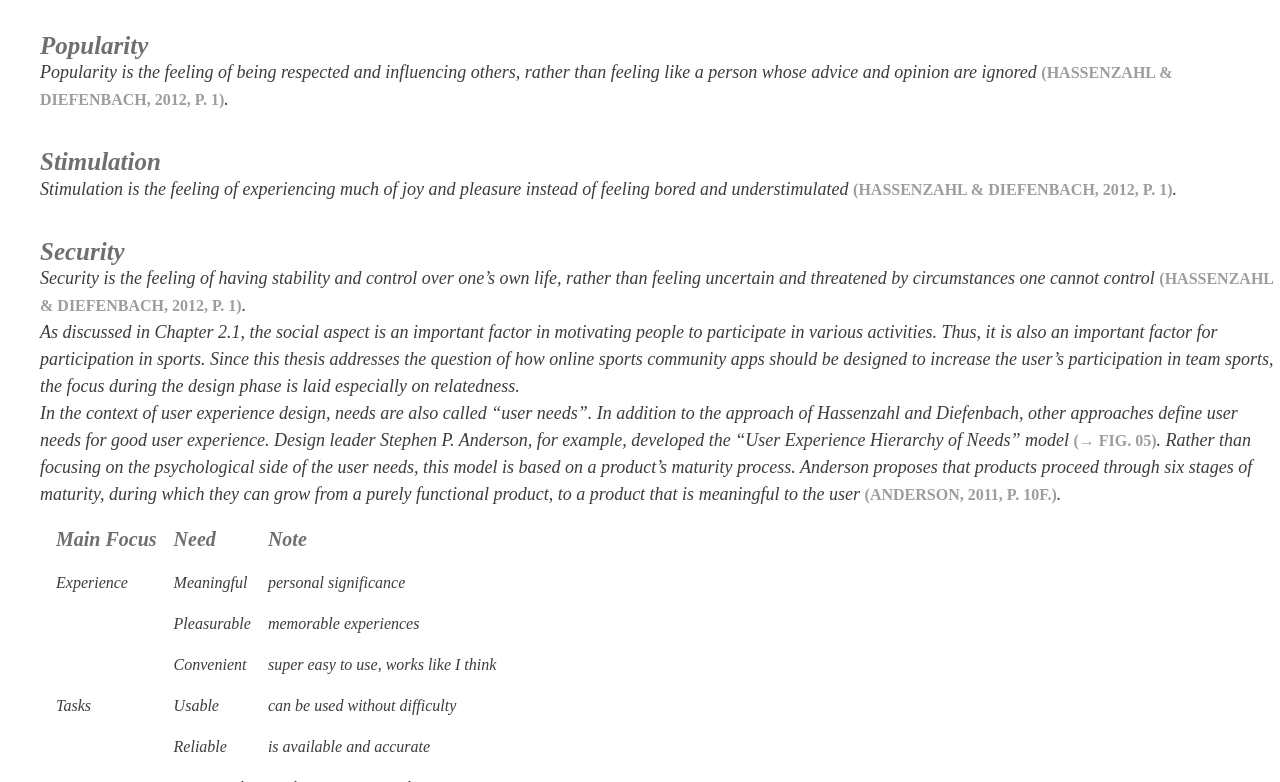
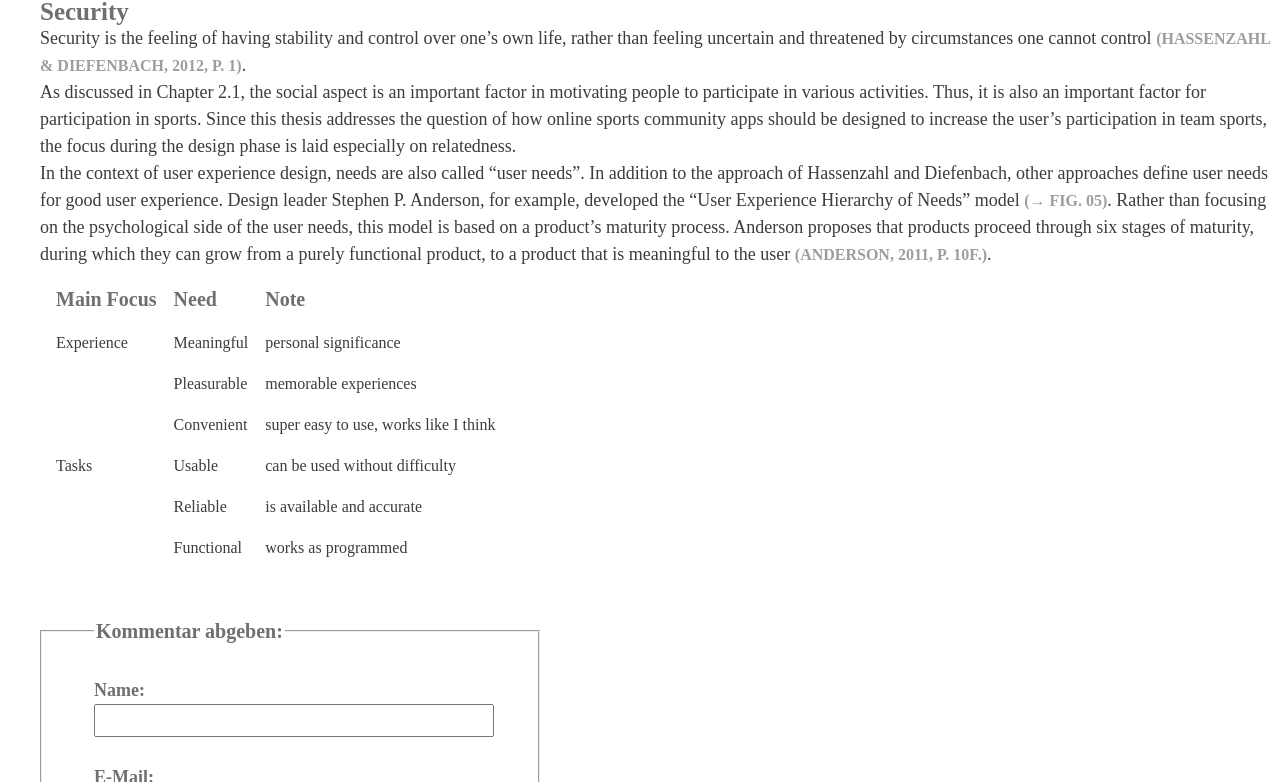
Before and after one commit to mi-classroom/startercode-fur-die-frontend-basics-nickklssn, a plain HTML site: page chapter/design-principles.html in a window 1280 px wide. Shown: the part 2018-2800 px from the top of the page. Drawn offline with Linux system fonts and the light colour scheme.

Commit message:
created custom properties

```diff
--- a/chapter/styles/base.css
+++ b/chapter/styles/base.css
@@ -1,128 +1,126 @@
 body {
     font-family: 'Times New Roman', Times, serif;
-    font-style: italic;
+    font-style: normal;
     font-weight: normal;
 }
 
 h1,
 h2,
 h3 {
-    color: #706F6F;
+    color: var(--text-color-darker);
     font-weight: bold;
-    margin-left: 40px;
+    margin-left: var(--left-text-margin-xl);
 }
 
 h1 {
-    font-size: 50px;
+    font-size: var(--primary-font-regular-xxl);
 }
 
 h2 {
-    color: black;
-    font-size: 35px;
+    color: var(--text-color-darkest);
+    font-size: var(--primary-font-regular-xl);
 }
 
 h3 {
-    font-size: 25px;
-    margin-top: 30px;
-    margin-bottom: -5px;
+    font-size: var(--primary-font-regular-l);
+    margin-top: var(--left-text-margin-l);
+    margin-bottom: var(--margin-bottom-spacing-m);
 }
 
 .chapter-number {
-    color: #706F6F;
-    margin-bottom: -20px;
+    color: var(--text-color-darker);
+    margin-bottom: var(--margin-bottom-spacing-s);
 }
 
 blockquote {
-    color: #DFAC4A;
+    color: var(--quote-color);
     font-weight: bold;
     font-style: italic;
-    font-size: 18px;
-    margin-left: 20px;
+    font-size: var(--primary-font-regular-s);
+    margin-left: var(--left-text-margin-xl);
 }
 
 p {
-    color: #3C3C3B;
-    font-size: 18px;
-    margin-left: 40px;
+    color: var(--text-color);
+    font-size: var(--primary-font-regular-s);
+    margin-left: var(--left-text-margin-xl);
 }
 
 .chapter-intro {
-    color: #706F6F;
+    color: var(--text-color-darker);
 
 }
 
 figcaption {
-    color: #9D9D9C;
-    font-size: 16px;
-    margin-left: 40px;
+    color: var(--text-color-neutral);
+    font-size: var(--primary-font-regular-xs);
+    margin-left: var(--left-text-margin-xl);
     font-weight: bold;
 }
 
 cite {
-    color: #9D9D9C;
-    font-size: 16px;
+    color: var(--text-color-neutral);
+    font-size: var(--primary-font-regular-xs);
     font-style: normal;
     font-weight: bold;
 }
 
 hr {
-    background-color: #706F6F;
+    background-color: var(--text-color-darker);
     height: 4px;
     width: 300px;
-    margin-left: 40px;
-    margin-top: -20px;
-    margin-bottom: 40px;
+    margin-left: var(--left-text-margin-xl);
+    margin-top: var(--margin-top-spacing-m);
+    margin-bottom: var(--margin-bottom-spacing-xl);
 }
 
 #user-experience-block {
     text-align: center;
-    background-color: #F0EFEF;
+    background-color: var(--background-color-lightest);
 }
 
 table {
-    color: #3C3C3B;
-    font-size: 16px;
-    margin-left: 40px;
+    color: var(--text-color);
+    font-size: var(--primary-font-regular-xs);
+    margin-left: var(--left-text-margin-xl);
     text-align: left;
-    border-spacing: 15px;
+    border-spacing: var(--table-border-spacing);
 }
 
 th {
-    color: #706F6F;
-    font-size: 20px;
+    color: var(--text-color-darker);
+    font-size: var(--primary-font-regular-m);
     border-radius: 0.25em;
 }
 
 form,
 legend {
-    color: #706F6F;
-    margin-left: 40px;
-    margin-bottom: 40px;
-    font-size: 18px;
+    color: var(--text-color-darker);
+    margin-left: var(--left-text-margin-xl);
+    margin-bottom: var(--margin-bottom-spacing-xl);
+    font-size: var(--primary-font-regular-s);
     font-weight: bold;
 }
 
 fieldset {
-    margin-top: 40px;
-    margin-left: 40px;
-    margin-bottom: 40px;
+    margin-top: var(--margin-top-spacing-xl);
+    margin-left: var(--left-text-margin-xl);
+    margin-bottom: var(--margin-bottom-spacing-xl);
     height: 500px;
     width: 500px;
 }
 
 legend {
-    font-size: 20px;
-    margin-bottom: 25px;
+    font-size: var(--primary-font-regular-m);
+    margin-bottom: var(--margin-bottom-spacing-l);
 }
 
-a {
-    color: #3C3C3B;
-}
+
 
 #name,
 #email,
 #comment {
-    width: 400px;
+    width: var(--label-textfield-width);
 }
 
 #comment {
--- a/chapter/styles/variables.css
+++ b/chapter/styles/variables.css
@@ -0,0 +1,32 @@
+:root{
+
+    --text-color-darkest: black;
+    --text-color-darker: #706F6F;
+    --text-color-neutral: #9D9D9C;
+    --background-color-lightest: #F0EFEF;
+    --text-color: #3C3C3B;
+    --quote-color: #DFAC4A;
+
+
+    --label-textfield-width: 400px;
+    --left-text-margin-xl: 40px;
+    --table-border-spacing: 15px;
+
+    --primary-font-regular-xxl: 50px;
+    --primary-font-regular-xl: 35px;
+    --primary-font-regular-l: 25px;
+    --primary-font-regular-m: 20px;
+    --primary-font-regular-s: 18px;
+    --primary-font-regular-xs: 16px;
+
+    --margin-top-spacing-xl: 40px;
+    --margin-top-spacing-l: 30px;
+    --margin-top-spacing-m: -20px;
+
+    --margin-bottom-spacing-xl: 40px;
+    --margin-bottom-spacing-l: 25px;
+    --margin-bottom-spacing-m: -5px;
+    --margin-bottom-spacing-s: -20px;
+
+
+}
```
